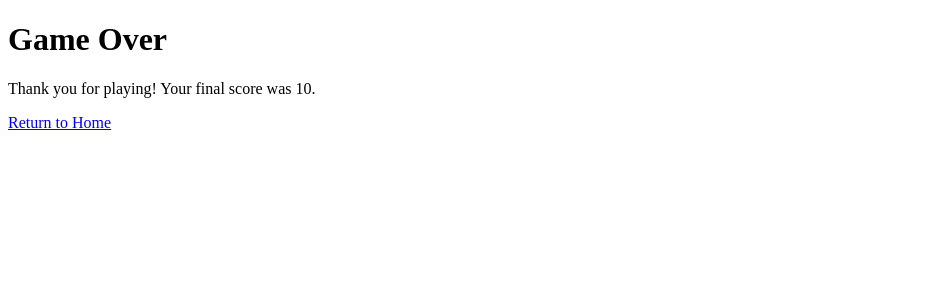
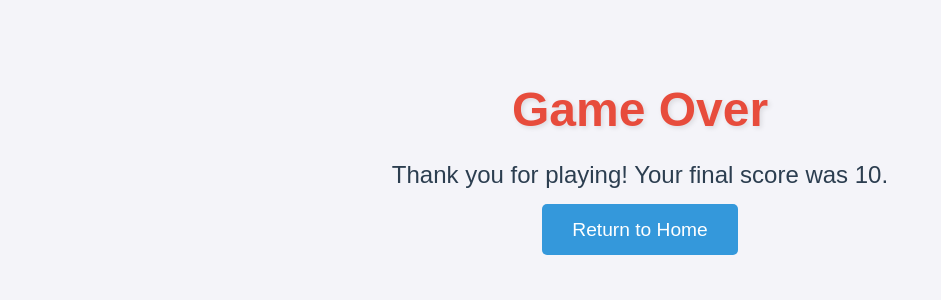
Before and after one commit to ALWIN72/INSCRIBE_APP, a Flask app: template templates/game_over.html in a window 1280 px wide. Shown: the top 300 px of the page, without its empty margins (0-941 px from the left). Run offline with Flask 3, Linux system fonts and the light colour scheme; the template is opened without the code that fills it: most values are stand-ins (such as "Sample title", 1, 10 or a date in 2020).

Commit message:
Update game_over.html

```diff
--- a/templates/game_over.html
+++ b/templates/game_over.html
@@ -4,6 +4,77 @@
     <meta charset="UTF-8">
     <meta name="viewport" content="width=device-width, initial-scale=1.0">
     <title>Game Over</title>
+    <style>
+        /* Styling the body */
+        body {
+            font-family: Arial, sans-serif;
+            background-color: #f4f4f9;
+            color: #333;
+            text-align: center;
+            padding: 50px;
+            margin: 0;
+        }
+
+        /* Styling the game over heading */
+        h1 {
+            font-size: 3em;
+            color: #e74c3c;
+            text-shadow: 2px 2px 5px rgba(0, 0, 0, 0.1);
+            margin-bottom: 20px;
+        }
+
+        /* Styling the final score */
+        p {
+            font-size: 1.5em;
+            color: #2c3e50;
+            margin-bottom: 30px;
+        }
+
+        /* Styling the return to home button */
+        a {
+            text-decoration: none;
+            font-size: 1.2em;
+            color: #fff;
+            background-color: #3498db;
+            padding: 15px 30px;
+            border-radius: 5px;
+            transition: background-color 0.3s ease, transform 0.3s ease;
+        }
+
+        /* Hover effect for the button */
+        a:hover {
+            background-color: #2980b9;
+            transform: scale(1.05);
+        }
+
+        /* Animation for fading in the page */
+        body {
+            opacity: 0;
+            animation: fadeIn 1s forwards;
+        }
+
+        /* Keyframe for fade in */
+        @keyframes fadeIn {
+            from { opacity: 0; }
+            to { opacity: 1; }
+        }
+
+        /* Media query for smaller devices */
+        @media (max-width: 600px) {
+            h1 {
+                font-size: 2.5em;
+            }
+
+            p {
+                font-size: 1.2em;
+            }
+
+            a {
+                font-size: 1em;
+                padding: 10px 20px;
+            }
+        }
+    </style>
 </head>
 <body>
     <h1>Game Over</h1>
```
